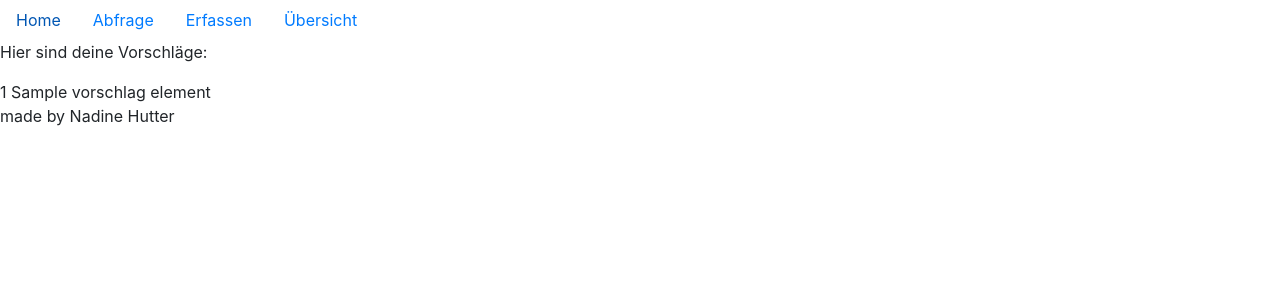
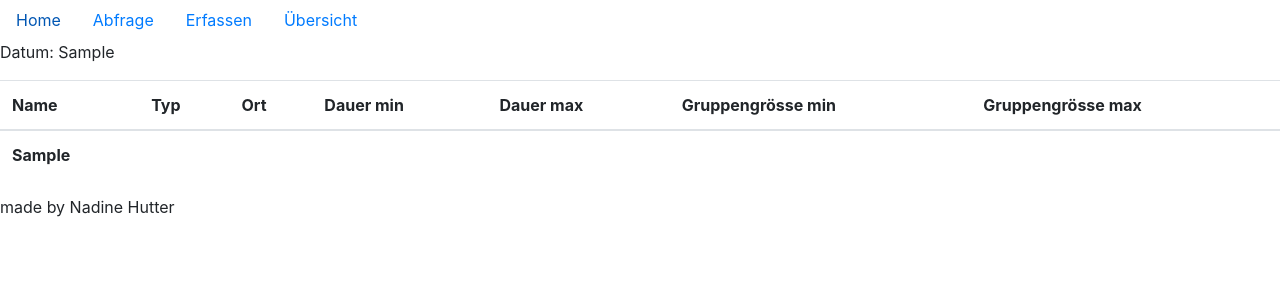
Before and after one commit to sibasiach77/PROG2, a Flask app: template templates/vorschlaege.html in a window 1280 px wide. Shown: the top 300 px of the page. Run offline with Flask 2, Linux system fonts and the light colour scheme; the template is opened without the code that fills it: most values are stand-ins (such as "Sample title", 1, 10 or a date in 2020); lists and menus that the app fills with data are empty.

Commit message:
30.11.2020_19:00

```diff
--- a/main.py
+++ b/main.py
@@ -30,7 +30,7 @@ def abfrage():
                                    gruppengroesse_abfrage_antwort,
                                    dauer_abfrage_antwort)
 
-        return render_template('vorschlaege.html', liste_vorschlaege = liste_vorschlaege, datum_training = datum_abfrage_antwort)
+        return render_template('vorschlaege.html', liste_vorschlaege=liste_vorschlaege, datum_training=datum_abfrage_antwort)
     return render_template('abfrage.html')
 
 @app.route("/erfassen", methods=['POST', 'GET'])
--- a/templates/vorschlaege.html
+++ b/templates/vorschlaege.html
@@ -1,6 +1,28 @@
 {% include "navigation.html" %}
-{% for vorschlag_element in liste_vorschlaege %}
-<p>Hier sind deine Vorschläge:</p>
-{{ vorschlag_element[0] }} {{ vorschlag_element[1] }}
-{% endfor %}
+
+<p>Datum: {{ liste_vorschlaege[1] }}</p>
+
+<table class="table">
+    <thead>
+        <tr>
+            <th scope="col">Name</th>
+            <th scope="col">Typ</th>
+            <th scope="col">Ort</th>
+            <th scope="col">Dauer min</th>
+                <th scope="col">Dauer max</th>
+                <th scope="col">Gruppengrösse min</th>
+                <th scope="col">Gruppengrösse max</th>
+        </tr>
+    </thead>
+    <tbody>
+    {% for x in liste_vorschlaege[0] %}
+        <tr>
+            {% for daten in x %}
+            <th>{{ daten }}</th>
+                {% endfor %}
+        </tr>
+    {% endfor %}
+    </tbody>
+</table>
+
 {% include "footer.html" %}
```
Also changed, not shown: datenbank_trainingseinheiten.json (+8 -1 lines), funktionen.py (+9 -5 lines).
